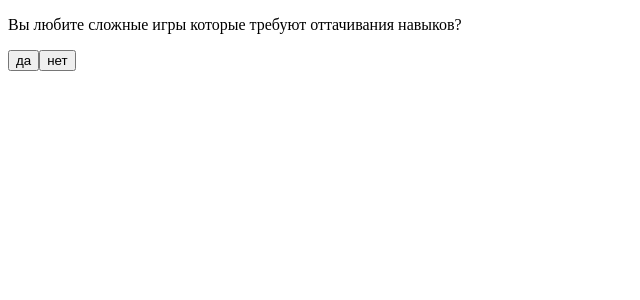
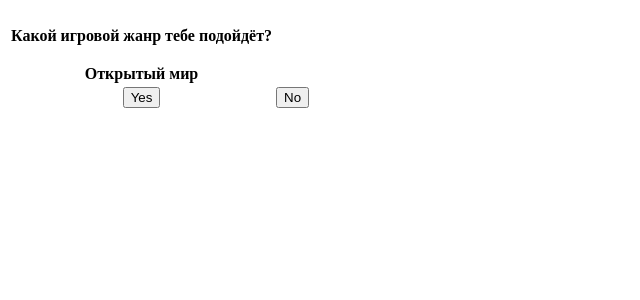
Before and after one commit to PashaShuShu/gameg, a React (Create React App) app: page / in a window 1280 px wide. Shown: the top 300 px of the page, without its empty margins (0-640 px from the left). Built offline with nearby package versions, Linux system fonts and the light colour scheme.

Commit message:
Improved app.

```diff
--- a/src/pages/Quiz/index.tsx
+++ b/src/pages/Quiz/index.tsx
@@ -1,66 +1,87 @@
-import { useState } from "react";
+import { useEffect, useState } from "react";
 import gameQuiz from "../../quizzes";
 import quizServices from "../../services/QuizServices";
-import { Results } from "../../types";
+import { Characteristics, Result } from "../../types";
 
 const Quiz = () => {
-  const [results, setResults] = useState(gameQuiz.results);
-  const [currentQuestion, setCurrentQuestion] = useState(0);
-  const questions = gameQuiz.questions;
+  const [results, setResults] = useState<Result[]>([]);
+  const [characteristics, setCharacteristics] = useState<Characteristics[]>([]);
+  const [questionNumber, setQuestionNumber] = useState(0);
 
   const onYesClick = () => {
-    setCurrentQuestion((number) => number + 1);
-    const answers = questions[currentQuestion].answers.yes;
-    const newResults: Results = answers.reduce((newResults, answer) => {
-      return quizServices.upRate(answer, newResults);
-    }, results);
-    setResults(newResults);
+    setCharacteristics((characteristics) => [
+      ...characteristics,
+      ...gameQuiz.questions[questionNumber].characteristics,
+    ]);
+    setQuestionNumber((number) => number + 1);
   };
 
   const onNoClick = () => {
-    setCurrentQuestion((number) => number + 1);
-    const answers = questions[currentQuestion].answers.yes;
-    const newResults = answers.reduce((newResults, answer) => {
-      return quizServices.downRate(answer, newResults);
-    }, results);
-    setResults(newResults);
+    setQuestionNumber((number) => number + 1);
   };
 
-  const BestGenre = () => {
-    const suitableGenres = Object.values(results).sort(
-      (a, b) => b.rate - a.rate
-    );
-    console.log(suitableGenres);
-    const genre = {
-      name: suitableGenres[0].name,
-      description: suitableGenres[0].description,
-    };
-    const onRestartClick = () => {
-      setResults(gameQuiz.results);
-      setCurrentQuestion(0);
-    };
+  const onRestartClick = () => {
+    setResults([]);
+    setCharacteristics([]);
+    setQuestionNumber(0);
+  };
+
+  useEffect(() => {
+    setResults(quizServices.updateResults(characteristics, gameQuiz.results));
+  }, [characteristics]);
+
+  if (questionNumber >= gameQuiz.questions.length) {
     return (
       <>
-        <div>Вам подойдёт: {genre.name}</div>
-        <div>Описание: {genre.description}</div>
-        <button onClick={onRestartClick}>сначала</button>
+        <table>
+          <tbody>
+            <tr>
+              <th>
+                <h1>Жанры которые могут вам понравиться</h1>
+              </th>
+            </tr>
+            {results.map((result) => {
+              return (
+                <tr key={result.name}>
+                  <th>
+                    <p>{result.name}</p>
+                  </th>
+                  <th>
+                    <p>{result.description}</p>
+                  </th>
+                </tr>
+              );
+            })}
+          </tbody>
+        </table>
+        <button onClick={onRestartClick}>Restart</button>
       </>
     );
-  };
-
+  }
   return (
     <>
-      {currentQuestion <= questions.length - 1 ? (
-        <div>
-          <p>{questions[currentQuestion].questionText}</p>
-          <div>
-            <button onClick={onYesClick}>да</button>
-            <button onClick={onNoClick}>нет</button>
-          </div>
-        </div>
-      ) : (
-        <BestGenre />
-      )}
+      <table>
+        <tbody>
+          <tr>
+            <th>
+              <p>Какой игровой жанр тебе подойдёт?</p>
+            </th>
+          </tr>
+          <tr>
+            <th>
+              <div>{gameQuiz.questions[questionNumber].text}</div>
+            </th>
+          </tr>
+          <tr>
+            <th>
+              <button onClick={onYesClick}>Yes</button>
+            </th>
+            <th>
+              <button onClick={onNoClick}>No</button>
+            </th>
+          </tr>
+        </tbody>
+      </table>
     </>
   );
 };
--- a/src/quizzes/index.ts
+++ b/src/quizzes/index.ts
@@ -1,163 +1,125 @@
-import { Quiz } from "../types";
+import { Characteristics, Quiz } from "../types";
+
+const {
+  SKILLS,
+  CHILDREN,
+  BLOOD,
+  MIDDLE_AGES,
+  SPACE,
+  ALIENS,
+  MMO,
+  ROUGE_LIKE,
+  HORROR,
+  THINK,
+  SPORT,
+  CARS,
+  MODERN,
+  ARDOR,
+  WITH_FRIEND,
+  ZOMBI,
+} = Characteristics;
 
 const gameQuiz: Quiz = {
-  results: {
-    combatGames: {
+  results: [
+    {
       name: "Combat games",
       description: "Игры с прямой конфронтацией на нанесение и избегание урона",
-      rate: 0,
+      characteristics: [BLOOD, MIDDLE_AGES, MMO, HORROR, MODERN, ZOMBI],
     },
-    mazeGames: {
+    {
       name: "Maze games",
       description: "Игры-лабиринты на выживание",
-      rate: 0,
+      characteristics: [THINK, HORROR, ROUGE_LIKE, SPACE, MODERN, ZOMBI],
     },
-    sportsGames: {
+    {
       name: "Sports games",
       description: "Моделирование классических видов спортивных игр",
-      rate: 0,
+      characteristics: [SPORT, CHILDREN],
     },
-    paddleGames: {
+    {
       name: "Paddle games",
-      rate: 0,
       description: "Игры на удержание мяча на игровом поле",
+      characteristics: [SPORT, THINK, CHILDREN],
     },
-    raceGames: {
+    {
       name: "Race games",
-      rate: 0,
       description: "Гонки на различных болидах",
+      characteristics: [CARS, CHILDREN],
     },
-    miscellaneousGame: {
+    {
       name: "Miscellaneous game",
       description: "Настольние игры",
-
-      rate: 0,
+      characteristics: [THINK, SPORT, ROUGE_LIKE, MIDDLE_AGES, CHILDREN, ZOMBI],
     },
-    adventure: {
+    {
       name: "Adventure",
-      rate: 0,
       description:
         "Акцент на прохождении сложных заданий, накоплении инструментов и достижении цели",
+      characteristics: [MODERN, MIDDLE_AGES, BLOOD, ZOMBI],
     },
-    dungeonsAndDragonsGames: {
+    {
       name: "D&D games (Dungeons and Dragons games)",
-      rate: 0,
       description: "Фантазийная ролевая игра",
+      characteristics: [
+        MIDDLE_AGES,
+        MMO,
+        THINK,
+        ALIENS,
+        CHILDREN,
+        SKILLS,
+        MODERN,
+      ],
     },
-    warGames: {
+    {
       name: "War games",
-      rate: 0,
       description: "Фокус на активном противостоянии с противником",
+      characteristics: [
+        MIDDLE_AGES,
+        SPACE,
+        ALIENS,
+        MMO,
+        ROUGE_LIKE,
+        HORROR,
+        ZOMBI,
+      ],
     },
-    gameOfChance: {
+    {
       name: "Game of Chance",
-      rate: 0,
       description: "Игры с вероятностью, азартные игры",
+      characteristics: [ARDOR],
     },
-    educationalAndChildrenGames: {
+    {
       name: "Educational and children’s games",
-      rate: 0,
       description: "Фокус на обучающей составляющей",
+      characteristics: [THINK, CHILDREN, SKILLS],
     },
-    inretpersonalGames: {
+    {
       name: "Inretpersonal games",
-      rate: 0,
       description: "Фокус на отношениях между несколькими игроками",
+      characteristics: [MMO, MIDDLE_AGES, SPACE, ALIENS, ZOMBI, WITH_FRIEND],
     },
-  },
+  ],
   questions: [
     {
-      questionText:
-        "Вы любите сложные игры которые требуют оттачивания навыков?",
-      answers: {
-        yes: [
-          "adventure",
-          "combatGames",
-          "combatGames",
-          "sportsGames",
-          "paddleGames",
-        ],
-        no: ["adventure", "combatGames", "sportsGames", "paddleGames"],
-      },
+      text: "Открытый мир",
+      characteristics: [
+        WITH_FRIEND,
+        ZOMBI,
+        CARS,
+        SKILLS,
+        BLOOD,
+        MMO,
+        ROUGE_LIKE,
+      ],
     },
     {
-      questionText: "Вы азартный человек?",
-      answers: {
-        yes: ["gameOfChance", "gameOfChance", "raceGames"],
-        no: ["gameOfChance", "gameOfChance", "raceGames"],
-      },
+      text: "Атмосфера",
+      characteristics: [SPACE, BLOOD, SKILLS, HORROR, MODERN, ROUGE_LIKE],
     },
+    { text: "Азарт", characteristics: [SPORT, CARS, ARDOR, SKILLS, CHILDREN] },
     {
-      questionText: "Вы любите игры с процедурной генерацией мира?",
-      answers: {
-        yes: ["mazeGames", "dungeonsAndDragonsGames"],
-        no: ["mazeGames", "dungeonsAndDragonsGames"],
-      },
-    },
-    {
-      questionText: "Вы любите спорт?",
-      answers: {
-        yes: ["raceGames", "paddleGames", "sportsGames", "gameOfChance"],
-        no: ["raceGames", "paddleGames", "sportsGames", "gameOfChance"],
-      },
-    },
-    {
-      questionText: "Вы любите машины?",
-      answers: {
-        yes: ["raceGames", "paddleGames", "sportsGames", "warGames"],
-        no: ["raceGames", "paddleGames", "sportsGames", "warGames"],
-      },
-    },
-    {
-      questionText: "Вы любите настольные игры?",
-      answers: {
-        yes: [
-          "miscellaneousGame",
-          "miscellaneousGame",
-          "gameOfChance",
-          "dungeonsAndDragonsGames",
-          "adventure",
-        ],
-        no: [
-          "miscellaneousGame",
-          "gameOfChance",
-          "dungeonsAndDragonsGames",
-          "adventure",
-        ],
-      },
-    },
-    {
-      questionText: "Вы любите ролевую систему в играх?",
-      answers: {
-        yes: [
-          "dungeonsAndDragonsGames",
-          "dungeonsAndDragonsGames",
-          "warGames",
-          "combatGames",
-        ],
-        no: ["dungeonsAndDragonsGames", "warGames", "combatGames"],
-      },
-    },
-    {
-      questionText: "Вы любите противостояние двух сторон в играх?",
-      answers: {
-        yes: ["warGames", "gameOfChance"],
-        no: ["warGames", "gameOfChance"],
-      },
-    },
-    {
-      questionText: "Вы любите обучаться играя?",
-      answers: {
-        yes: ["educationalAndChildrenGames", "educationalAndChildrenGames"],
-        no: ["educationalAndChildrenGames"],
-      },
-    },
-    {
-      questionText: "Вы предпочтёте сюжет гейплею?",
-      answers: {
-        yes: ["inretpersonalGames", "inretpersonalGames"],
-        no: ["inretpersonalGames"],
-      },
+      text: "Улучшить свои знания",
+      characteristics: [WITH_FRIEND, THINK, CHILDREN],
     },
   ],
 };
--- a/src/services/QuizServices/index.ts
+++ b/src/services/QuizServices/index.ts
@@ -1,23 +1,13 @@
-import { Results, SetRate } from "../../types";
+import { Characteristics, Result } from "../../types";
 
 class QuizServices {
-  upRate: SetRate = (key: string, results: Results) => {
-    return {
-      ...results,
-      [key]: {
-        ...results[key],
-        rate: results[key].rate + 1,
-      },
-    };
-  };
-  downRate: SetRate = (key: string, results: Results) => {
-    return {
-      ...results,
-      [key]: {
-        ...results[key],
-        rate: results[key].rate - 1,
-      },
-    };
+  updateResults = (characteristics: Characteristics[], results: Result[]) => {
+    const updatedResults = results.filter((result) => {
+      return result.characteristics.some((resultCharacteristic)=>{
+        return characteristics.some((characteristic)=>resultCharacteristic===characteristic);
+      })
+    });
+    return updatedResults;
   };
 }
 
--- a/src/types/index.ts
+++ b/src/types/index.ts
@@ -1,21 +1,34 @@
-export type Results = {
-  [key: string]: {
-    name: string;
-    description: string;
-    rate: number;
-  };
+export enum Characteristics {
+  SKILLS,
+  CHILDREN,
+  BLOOD,
+  MIDDLE_AGES,
+  SPACE,
+  ALIENS,
+  MMO,
+  ROUGE_LIKE,
+  HORROR,
+  THINK,
+  SPORT,
+  CARS,
+  MODERN,
+  ARDOR,
+  WITH_FRIEND,
+  ZOMBI
+}
+
+export type Result = {
+  name: string;
+  description: string;
+  characteristics: Characteristics[];
 };
 
-export type SetRate = (key: string, results: Results) => Results;
-
-export type Answers = {
-  yes: string[];
-  no: string[];
+export type Question = {
+  text: string;
+  characteristics: Characteristics[];
 };
 
-export type Questions = { questionText: string; answers: Answers }[];
-
 export type Quiz = {
-  results: Results;
-  questions: Questions;
+  results: Result[];
+  questions: Question[];
 };
```
